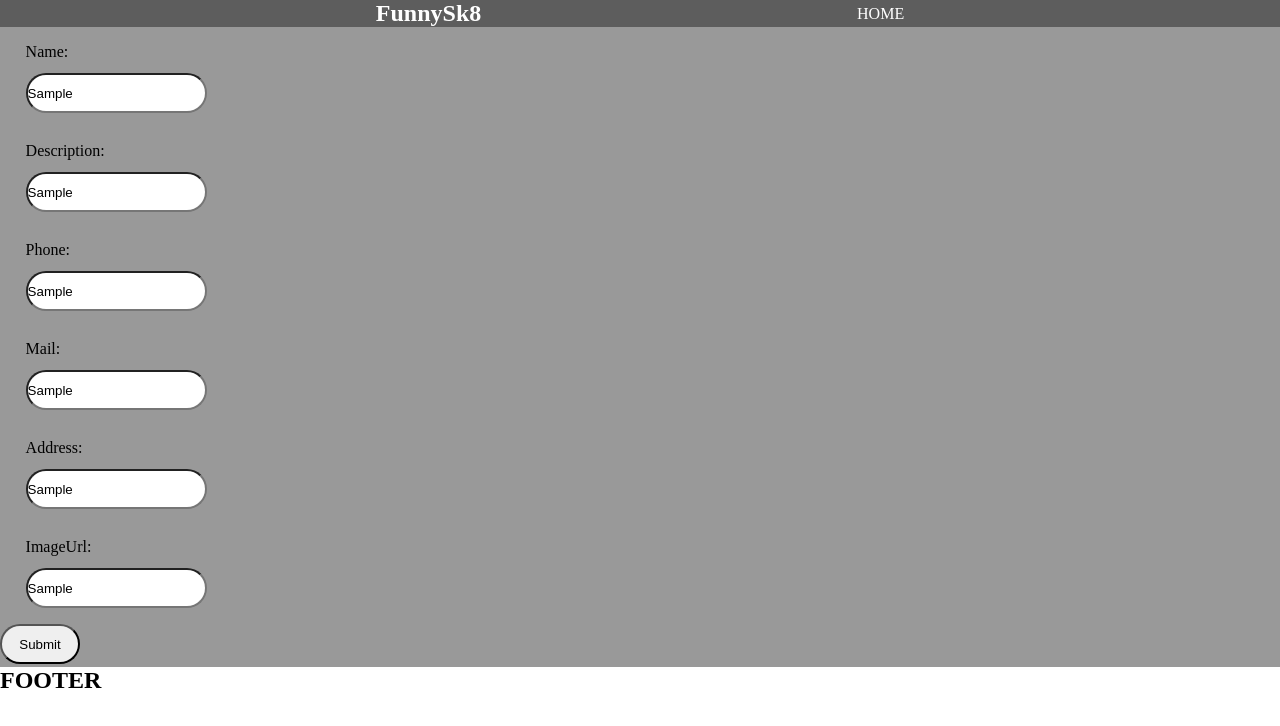
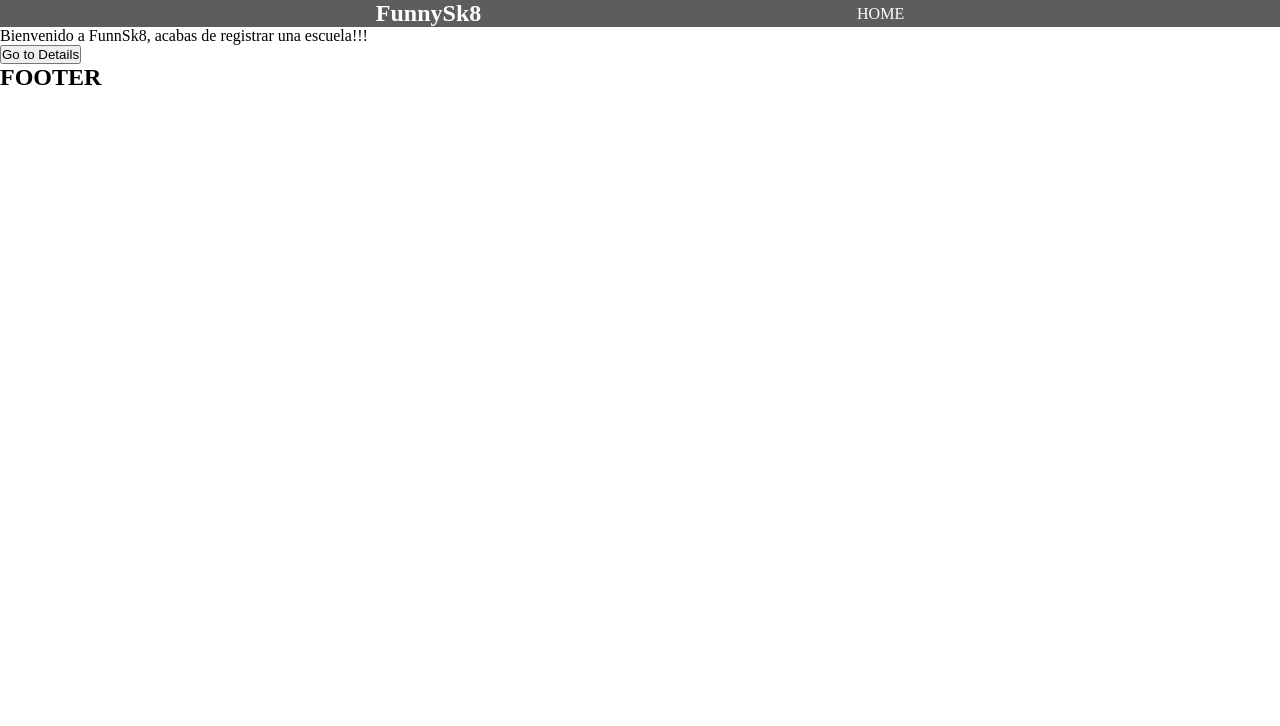
Before and after one commit to Adriancit0/Sk8Fun, a React (Create React App) app in the folder frontend/: page /school in a window 1280 px wide. Both pictures are taken after typing "Sample", "Sample", "Sample", "Sample", "Sample", "Sample" into the empty fields and a click on the button "Submit". Shown: the top 726 px of the page. Built offline with nearby package versions, Linux system fonts and the light colour scheme; no server answers; the HTML template or start-up script is replaced by a standard one.

Commit message:
Create conditional render in create school

```diff
--- a/frontend/src/components/skateSchool/index.jsx
+++ b/frontend/src/components/skateSchool/index.jsx
@@ -1,7 +1,7 @@
 /* eslint-disable no-underscore-dangle */
 import { React, useState } from 'react';
-import { useDispatch } from 'react-redux';
-// import { Link } from 'react-router-dom';
+import { useDispatch, useSelector } from 'react-redux';
+import { Link } from 'react-router-dom';
 import { createItem } from '../../redux/actions/actionsCreators';
 import './skateSchoolStyle.scss';
 
@@ -13,6 +13,7 @@ function skateSchool() {
   const [address, setAddress] = useState('');
   const [imageUrl, setImageUrl] = useState('');
   const [description, setDescription] = useState('');
+  const [isCreated, setIsCreated] = useState(false);
   function handleNewSchoolValues(event) {
     event.preventDefault();
     const newSchool = {
@@ -25,10 +26,13 @@ function skateSchool() {
         address
       }
     };
-    dispatch(createItem(newSchool));
+    dispatch(createItem(newSchool),
+      setIsCreated(true));
   }
-  // const itemSelected = useSelector((store) => store.itemSelected);
+  const itemSelected = useSelector((store) => store.itemSelected);
   return (
+    <section>
+      {!isCreated ? (
         <form className="school-creator" onSubmit={handleNewSchoolValues}>
           <label className="school-creator__info-catcher" htmlFor="name">
             Name:
@@ -84,11 +88,19 @@ function skateSchool() {
               onChange={(createEvent) => setImageUrl(createEvent.target.value)}
             />
           </label>
-
           <button type="submit">Submit</button>
-
         </form>
-
+      ) : (
+        <section>
+          <p>Bienvenido a FunnSk8, acabas de registrar una escuela!!!</p>
+          <Link to={`/school/${itemSelected?._id}`}>
+            <button type="button">
+              Go to Details
+            </button>
+          </Link>
+        </section>
+      )}
+    </section>
   );
 }
 
```
Lines whose indentation alone changed are shown as unchanged.
